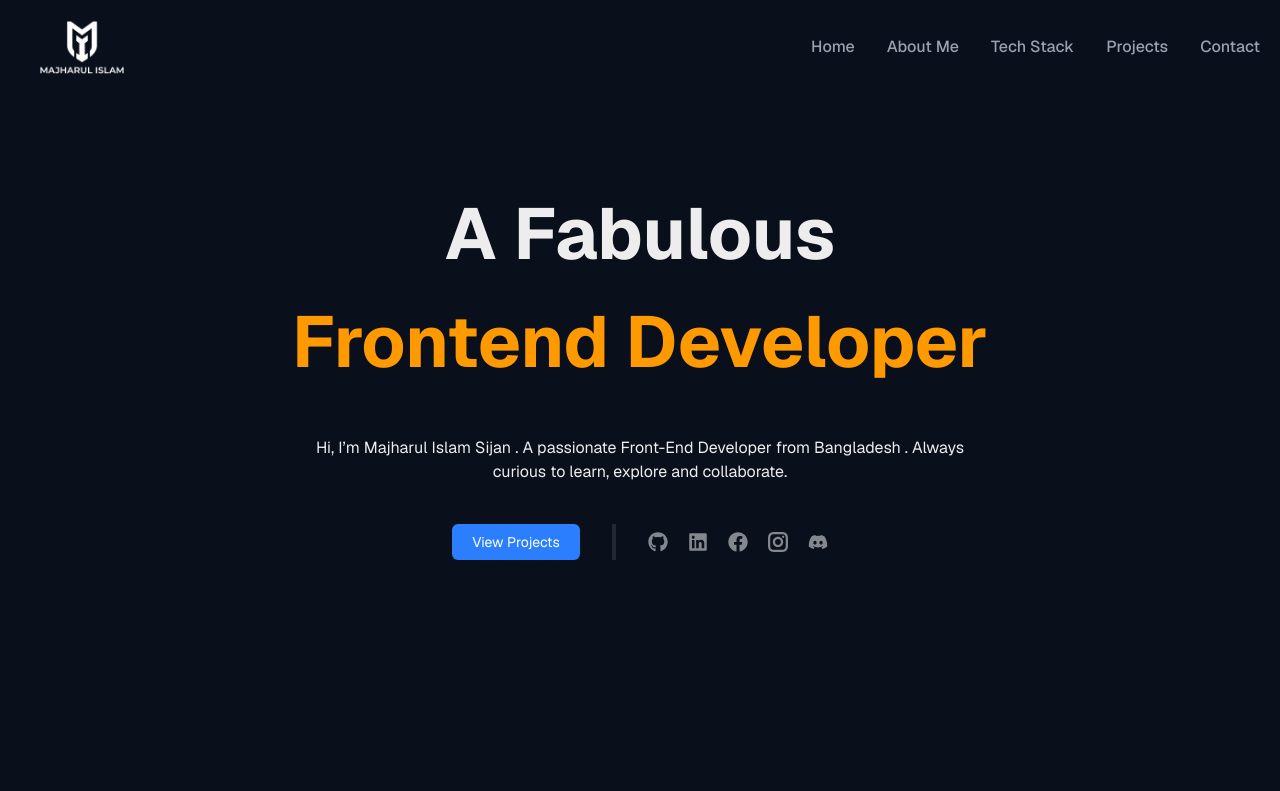
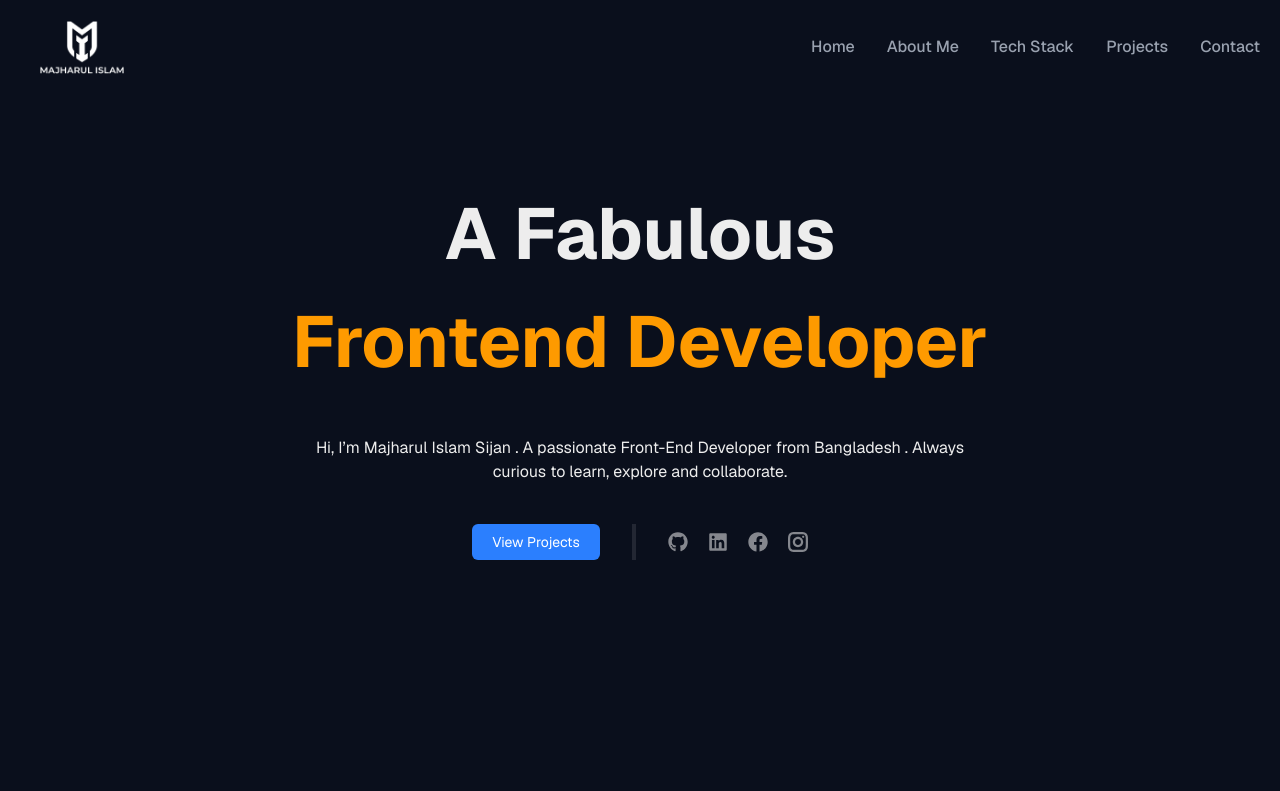
Before and after one commit to Sijan666/personalPortfolio, a React (Vite) app: page / in a window 1280 px wide. Shown: the top 791 px of the page. Built offline with nearby package versions, Linux system fonts and the light colour scheme.

Commit message:
add social link in social icons

```diff
--- a/src/components/layouts/Banner.jsx
+++ b/src/components/layouts/Banner.jsx
@@ -22,11 +22,18 @@ const Banner = () => {
                             <div className="h-9 w-1 bg-white/10 hidden lg:block"></div>
                             {/* social links */}
                             <div className="socialIcons flex lg:gap-x-5 gap-x-8 items-center justify-center text-white/50">
-                                <FaGithub size={20} className="cursor-pointer"/>
-                                <FaLinkedin size={20} className="cursor-pointer"/>
-                                <FaFacebook size={20} className="cursor-pointer"/>
-                                <GrInstagram size={20} className="cursor-pointer"/>
-                                <FaDiscord size={20} className="cursor-pointer"/>
+                                <a href="https://github.com/Sijan666" target="_blank">
+                                    <FaGithub size={20} className="cursor-pointer"/>
+                                </a>
+                                <a href="https://www.linkedin.com/in/majharulislamdev/" target="_blank">
+                                    <FaLinkedin size={20} className="cursor-pointer"/>
+                                </a>
+                                <a href="https://www.facebook.com/majharul.islam.666/" target="_blank">
+                                    <FaFacebook size={20} className="cursor-pointer"/>
+                                </a>
+                                <a href="https://instagram.com/majharul_sijan" target="_blank">
+                                    <GrInstagram size={20} className="cursor-pointer"/>
+                                </a>
                             </div>
                         </div>
                     </div>
--- a/src/components/layouts/Header.jsx
+++ b/src/components/layouts/Header.jsx
@@ -24,7 +24,9 @@ const Header = () => {
                     <div className="flex justify-between items-center">
                         {/* logo */}
                         <div className="logo lg:w-[10%] w-[25%]">
-                            <Images imgSrc={logo}/>
+                            <SmoothLink href="#header">
+                                <Images imgSrc={logo}/>
+                            </SmoothLink>
                         </div>
                         {/* large device navbar */}
                         <nav className="lg:w-[37%] place-items-end hidden md:block">
```
